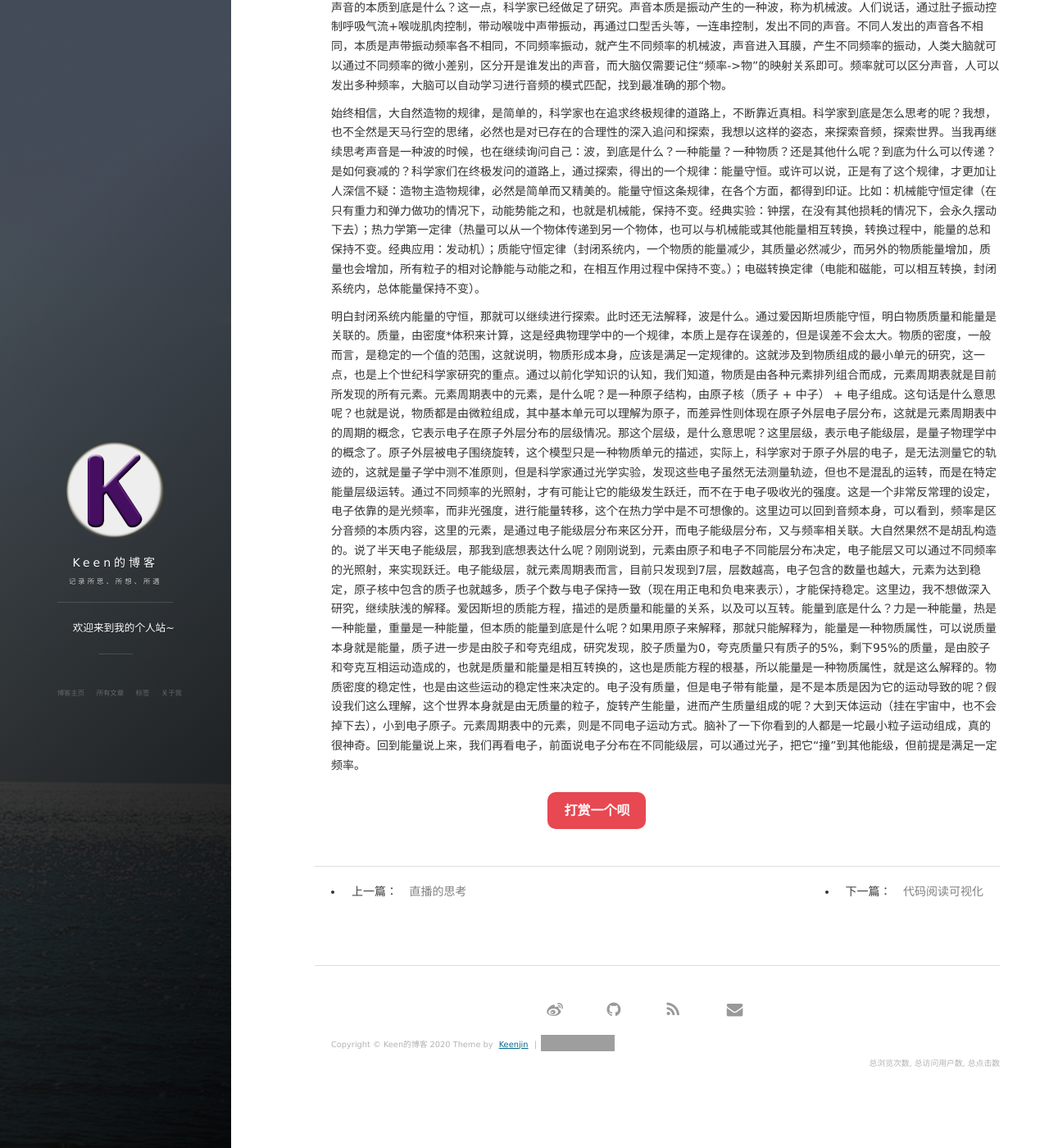
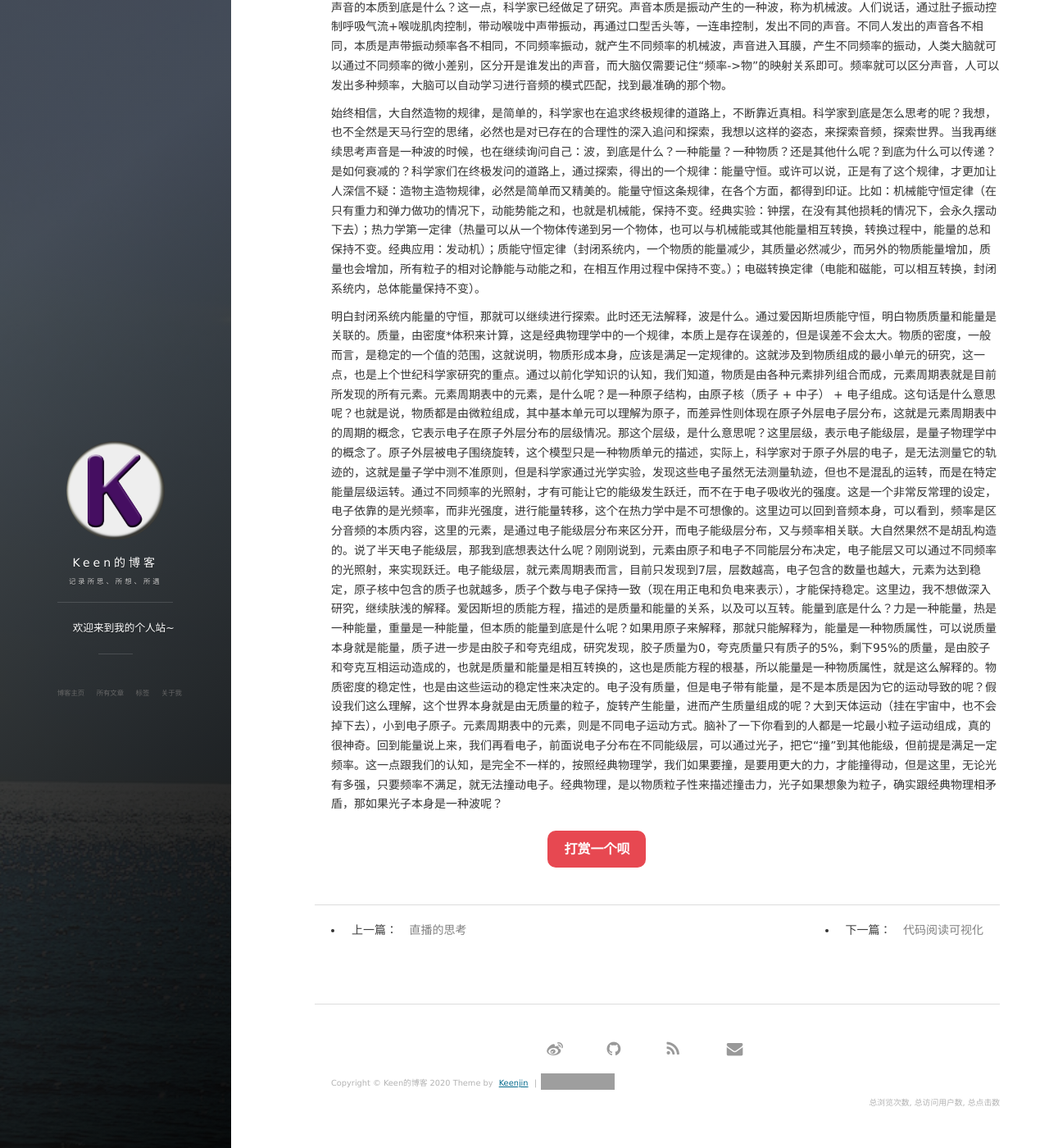
Before and after one commit to Keenjin/Keenjin.github.io, a Jekyll site: the page built from _posts/2020-06-20-多媒体研究思考.md, in a window 1280 px wide and 1400 px high, scrolled down 529 px. Shown: the whole window at 82% size. Built offline with Jekyll 4.4.1, drawn with Linux system fonts in a browser that asks for light colours; nearby versions of some CDN libraries; comment, search, counter and statistics services are not loaded; grey boxes are pictures that could not be loaded.

Commit message:
多媒体

```diff
--- a/_posts/2020-06-20-多媒体研究思考.md
+++ b/_posts/2020-06-20-多媒体研究思考.md
@@ -21,4 +21,4 @@ tags: 音视频
 
 始终相信，大自然造物的规律，是简单的，科学家也在追求终极规律的道路上，不断靠近真相。科学家到底是怎么思考的呢？我想，也不全然是天马行空的思绪，必然也是对已存在的合理性的深入追问和探索，我想以这样的姿态，来探索音频，探索世界。当我再继续思考声音是一种波的时候，也在继续询问自己：波，到底是什么？一种能量？一种物质？还是其他什么呢？到底为什么可以传递？是如何衰减的？科学家们在终极发问的道路上，通过探索，得出的一个规律：能量守恒。或许可以说，正是有了这个规律，才更加让人深信不疑：造物主造物规律，必然是简单而又精美的。能量守恒这条规律，在各个方面，都得到印证。比如：机械能守恒定律（在只有重力和弹力做功的情况下，动能势能之和，也就是机械能，保持不变。经典实验：钟摆，在没有其他损耗的情况下，会永久摆动下去）；热力学第一定律（热量可以从一个物体传递到另一个物体，也可以与机械能或其他能量相互转换，转换过程中，能量的总和保持不变。经典应用：发动机）；质能守恒定律（封闭系统内，一个物质的能量减少，其质量必然减少，而另外的物质能量增加，质量也会增加，所有粒子的相对论静能与动能之和，在相互作用过程中保持不变。）；电磁转换定律（电能和磁能，可以相互转换，封闭系统内，总体能量保持不变）。
 
-明白封闭系统内能量的守恒，那就可以继续进行探索。此时还无法解释，波是什么。通过爱因斯坦质能守恒，明白物质质量和能量是关联的。质量，由密度*体积来计算，这是经典物理学中的一个规律，本质上是存在误差的，但是误差不会太大。物质的密度，一般而言，是稳定的一个值的范围，这就说明，物质形成本身，应该是满足一定规律的。这就涉及到物质组成的最小单元的研究，这一点，也是上个世纪科学家研究的重点。通过以前化学知识的认知，我们知道，物质是由各种元素排列组合而成，元素周期表就是目前所发现的所有元素。元素周期表中的元素，是什么呢？是一种原子结构，由原子核（质子 + 中子） + 电子组成。这句话是什么意思呢？也就是说，物质都是由微粒组成，其中基本单元可以理解为原子，而差异性则体现在原子外层电子层分布，这就是元素周期表中的周期的概念，它表示电子在原子外层分布的层级情况。那这个层级，是什么意思呢？这里层级，表示电子能级层，是量子物理学中的概念了。原子外层被电子围绕旋转，这个模型只是一种物质单元的描述，实际上，科学家对于原子外层的电子，是无法测量它的轨迹的，这就是量子学中测不准原则，但是科学家通过光学实验，发现这些电子虽然无法测量轨迹，但也不是混乱的运转，而是在特定能量层级运转。通过不同频率的光照射，才有可能让它的能级发生跃迁，而不在于电子吸收光的强度。这是一个非常反常理的设定，电子依靠的是光频率，而非光强度，进行能量转移，这个在热力学中是不可想像的。这里边可以回到音频本身，可以看到，频率是区分音频的本质内容，这里的元素，是通过电子能级层分布来区分开，而电子能级层分布，又与频率相关联。大自然果然不是胡乱构造的。说了半天电子能级层，那我到底想表达什么呢？刚刚说到，元素由原子和电子不同能层分布决定，电子能层又可以通过不同频率的光照射，来实现跃迁。电子能级层，就元素周期表而言，目前只发现到7层，层数越高，电子包含的数量也越大，元素为达到稳定，原子核中包含的质子也就越多，质子个数与电子保持一致（现在用正电和负电来表示），才能保持稳定。这里边，我不想做深入研究，继续肤浅的解释。爱因斯坦的质能方程，描述的是质量和能量的关系，以及可以互转。能量到底是什么？力是一种能量，热是一种能量，重量是一种能量，但本质的能量到底是什么呢？如果用原子来解释，那就只能解释为，能量是一种物质属性，可以说质量本身就是能量，质子进一步是由胶子和夸克组成，研究发现，胶子质量为0，夸克质量只有质子的5%，剩下95%的质量，是由胶子和夸克互相运动造成的，也就是质量和能量是相互转换的，这也是质能方程的根基，所以能量是一种物质属性，就是这么解释的。物质密度的稳定性，也是由这些运动的稳定性来决定的。电子没有质量，但是电子带有能量，是不是本质是因为它的运动导致的呢？假设我们这么理解，这个世界本身就是由无质量的粒子，旋转产生能量，进而产生质量组成的呢？大到天体运动（挂在宇宙中，也不会掉下去），小到电子原子。元素周期表中的元素，则是不同电子运动方式。脑补了一下你看到的人都是一坨最小粒子运动组成，真的很神奇。回到能量说上来，我们再看电子，前面说电子分布在不同能级层，可以通过光子，把它“撞”到其他能级，但前提是满足一定频率。
+明白封闭系统内能量的守恒，那就可以继续进行探索。此时还无法解释，波是什么。通过爱因斯坦质能守恒，明白物质质量和能量是关联的。质量，由密度*体积来计算，这是经典物理学中的一个规律，本质上是存在误差的，但是误差不会太大。物质的密度，一般而言，是稳定的一个值的范围，这就说明，物质形成本身，应该是满足一定规律的。这就涉及到物质组成的最小单元的研究，这一点，也是上个世纪科学家研究的重点。通过以前化学知识的认知，我们知道，物质是由各种元素排列组合而成，元素周期表就是目前所发现的所有元素。元素周期表中的元素，是什么呢？是一种原子结构，由原子核（质子 + 中子） + 电子组成。这句话是什么意思呢？也就是说，物质都是由微粒组成，其中基本单元可以理解为原子，而差异性则体现在原子外层电子层分布，这就是元素周期表中的周期的概念，它表示电子在原子外层分布的层级情况。那这个层级，是什么意思呢？这里层级，表示电子能级层，是量子物理学中的概念了。原子外层被电子围绕旋转，这个模型只是一种物质单元的描述，实际上，科学家对于原子外层的电子，是无法测量它的轨迹的，这就是量子学中测不准原则，但是科学家通过光学实验，发现这些电子虽然无法测量轨迹，但也不是混乱的运转，而是在特定能量层级运转。通过不同频率的光照射，才有可能让它的能级发生跃迁，而不在于电子吸收光的强度。这是一个非常反常理的设定，电子依靠的是光频率，而非光强度，进行能量转移，这个在热力学中是不可想像的。这里边可以回到音频本身，可以看到，频率是区分音频的本质内容，这里的元素，是通过电子能级层分布来区分开，而电子能级层分布，又与频率相关联。大自然果然不是胡乱构造的。说了半天电子能级层，那我到底想表达什么呢？刚刚说到，元素由原子和电子不同能层分布决定，电子能层又可以通过不同频率的光照射，来实现跃迁。电子能级层，就元素周期表而言，目前只发现到7层，层数越高，电子包含的数量也越大，元素为达到稳定，原子核中包含的质子也就越多，质子个数与电子保持一致（现在用正电和负电来表示），才能保持稳定。这里边，我不想做深入研究，继续肤浅的解释。爱因斯坦的质能方程，描述的是质量和能量的关系，以及可以互转。能量到底是什么？力是一种能量，热是一种能量，重量是一种能量，但本质的能量到底是什么呢？如果用原子来解释，那就只能解释为，能量是一种物质属性，可以说质量本身就是能量，质子进一步是由胶子和夸克组成，研究发现，胶子质量为0，夸克质量只有质子的5%，剩下95%的质量，是由胶子和夸克互相运动造成的，也就是质量和能量是相互转换的，这也是质能方程的根基，所以能量是一种物质属性，就是这么解释的。物质密度的稳定性，也是由这些运动的稳定性来决定的。电子没有质量，但是电子带有能量，是不是本质是因为它的运动导致的呢？假设我们这么理解，这个世界本身就是由无质量的粒子，旋转产生能量，进而产生质量组成的呢？大到天体运动（挂在宇宙中，也不会掉下去），小到电子原子。元素周期表中的元素，则是不同电子运动方式。脑补了一下你看到的人都是一坨最小粒子运动组成，真的很神奇。回到能量说上来，我们再看电子，前面说电子分布在不同能级层，可以通过光子，把它“撞”到其他能级，但前提是满足一定频率。这一点跟我们的认知，是完全不一样的，按照经典物理学，我们如果要撞，是要用更大的力，才能撞得动，但是这里，无论光有多强，只要频率不满足，就无法撞动电子。经典物理，是以物质粒子性来描述撞击力，光子如果想象为粒子，确实跟经典物理相矛盾，那如果光子本身是一种波呢？
```
